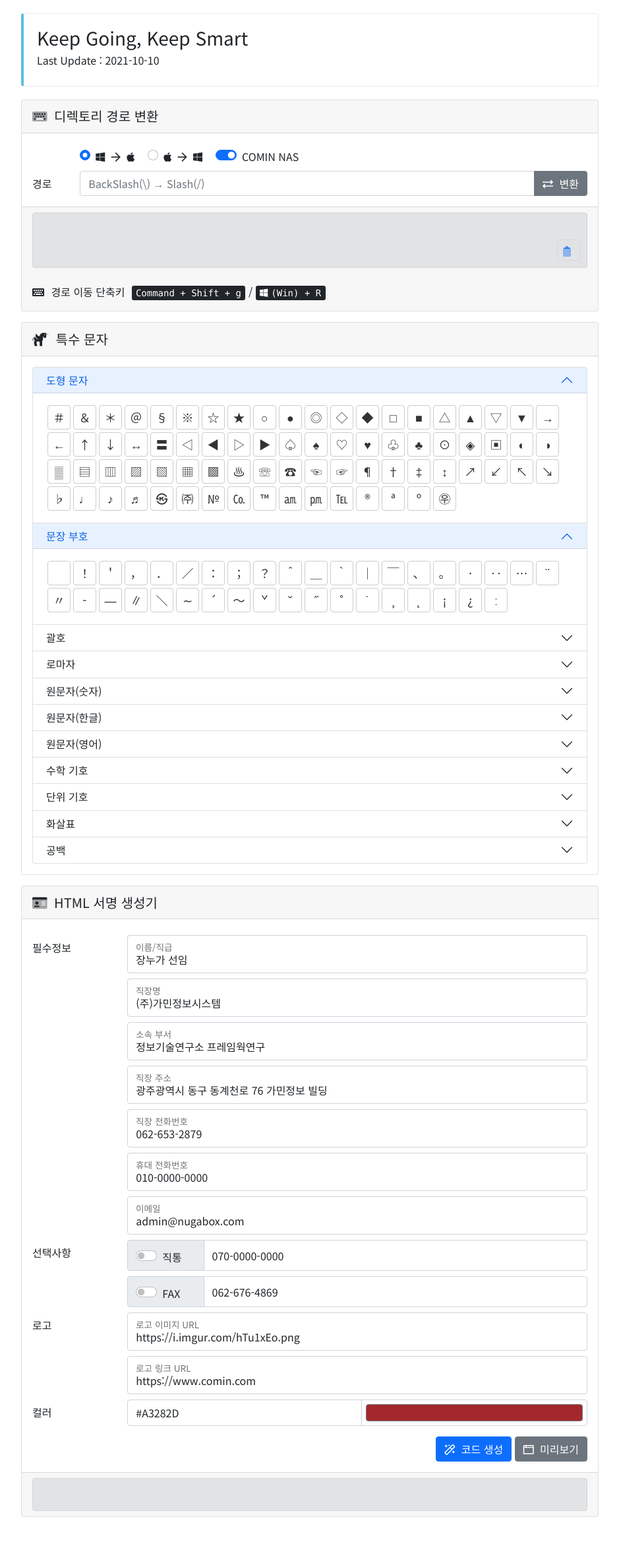
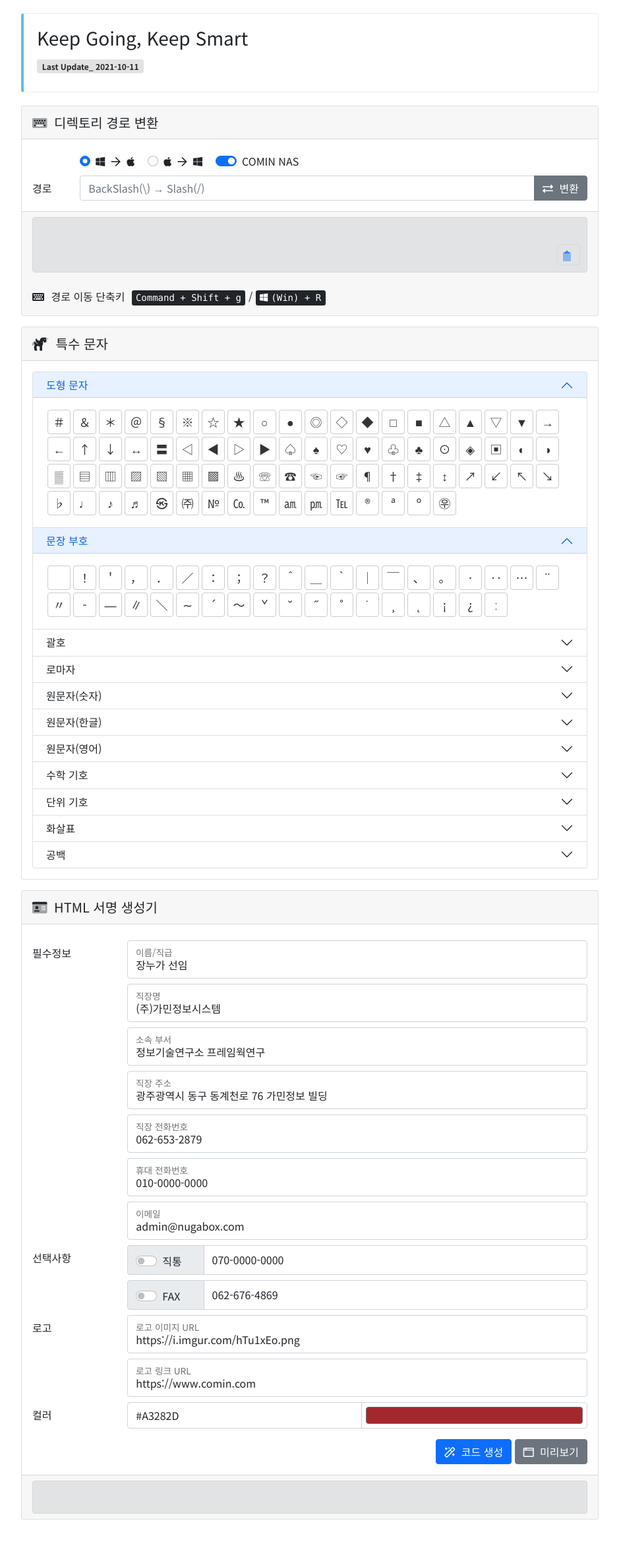
Before and after one commit to nugaBox/tools, a PHP site: page / in a window 1280 px wide. Shown: the part 83-2426 px from the top of the page at 66% size, without its empty margins (170-1109 px from the left). Run offline with PHP 8.4, Linux system fonts and the light colour scheme; some libraries are stand-ins or nearby versions.

Commit message:
스타일 수정

```diff
--- a/css/style.css
+++ b/css/style.css
@@ -7,7 +7,7 @@ header {--bs-bg-opacity: 1; background-color:#272b35}
 header .container {max-width: 900px; }
 footer {color: #606161}
 footer a {color: #606161; font-weight:bold; text-decoration: none;}
-
+.bd-callout h6 span{background-color: #e2e2e2 !important;}
 .logo {width:300px;}
 .container-fluid { max-width: 900px; margin-bottom: 30px; }
 .bd-callout {padding: 1.25rem;margin-top: 1.25rem;margin-bottom: 1.25rem;border: 1px solid #e9ecef;border-left-width: .25rem; border-radius: .25rem;}
@@ -21,7 +21,7 @@ footer a {color: #606161; font-weight:bold; text-decoration: none;}
 .card-header{padding: .8rem 1rem;}
 .card i {margin-right:5px;}
 .form-check{margin-top:5px;}
-.form-check-label{padding-top:2px;cursor:pointer;}
+.form-check-label{cursor:pointer;}
 .nav-link {color:#648ac1}
 .copy-btn {display: block; position: absolute; bottom: 10px; right: 10px; border: solid 1px #d6d8db; padding: 4px 8px 2px; border-radius: 5px;}
 .utterances {max-width:none}
--- a/dev/index.php
+++ b/dev/index.php
@@ -55,7 +55,7 @@
 <div class="container-fluid">
     <div class="bd-callout bd-callout-info">
         <h3>Keep Going, Keep Smart</h3>
-        <h6>Last Update : 2021-10-10</h6>
+        <h6><span class="badge bg-light text-dark mt-2">Last Update_ 2021-10-11</span></h6>
     </div>
     <!-- IP 확인 -->
     <div class="section row mt-3" id="myip">
--- a/index.php
+++ b/index.php
@@ -56,7 +56,7 @@
 <div class="container-fluid">
     <div class="bd-callout bd-callout-info">
         <h3>Keep Going, Keep Smart</h3>
-        <h6>Last Update : 2021-10-10</h6>
+        <h6><span class="badge bg-light text-dark mt-2">Last Update_ 2021-10-11</span></h6>
     </div>
 <!--	<div class="row title">-->
 <!--		<div class="col-12">-->
```
